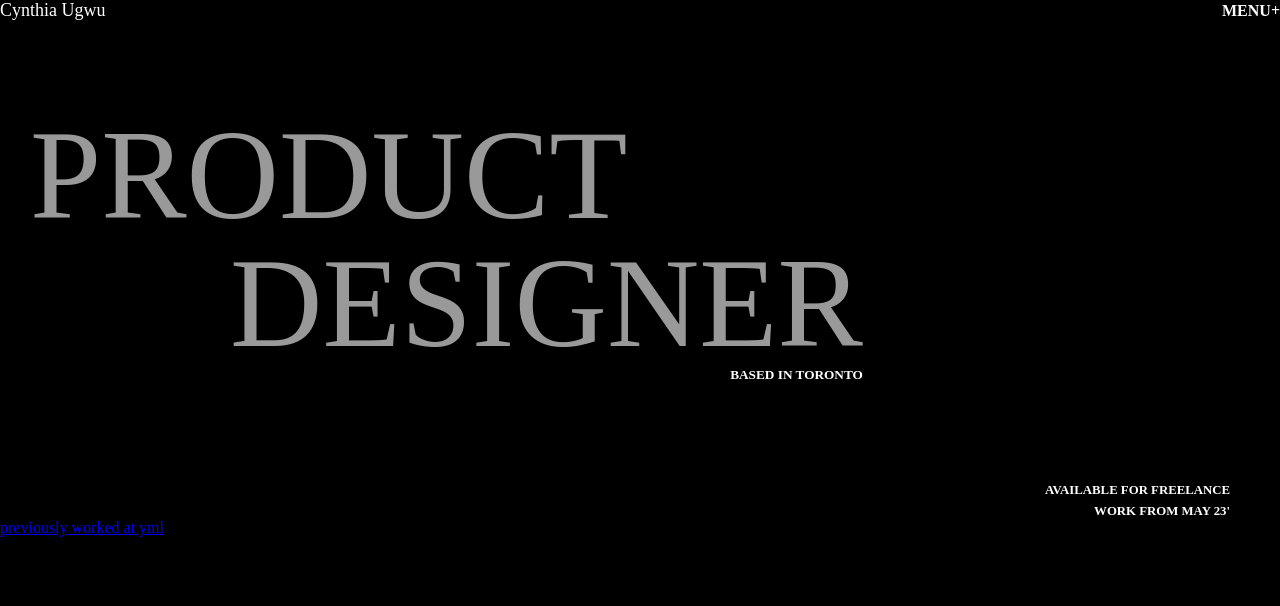
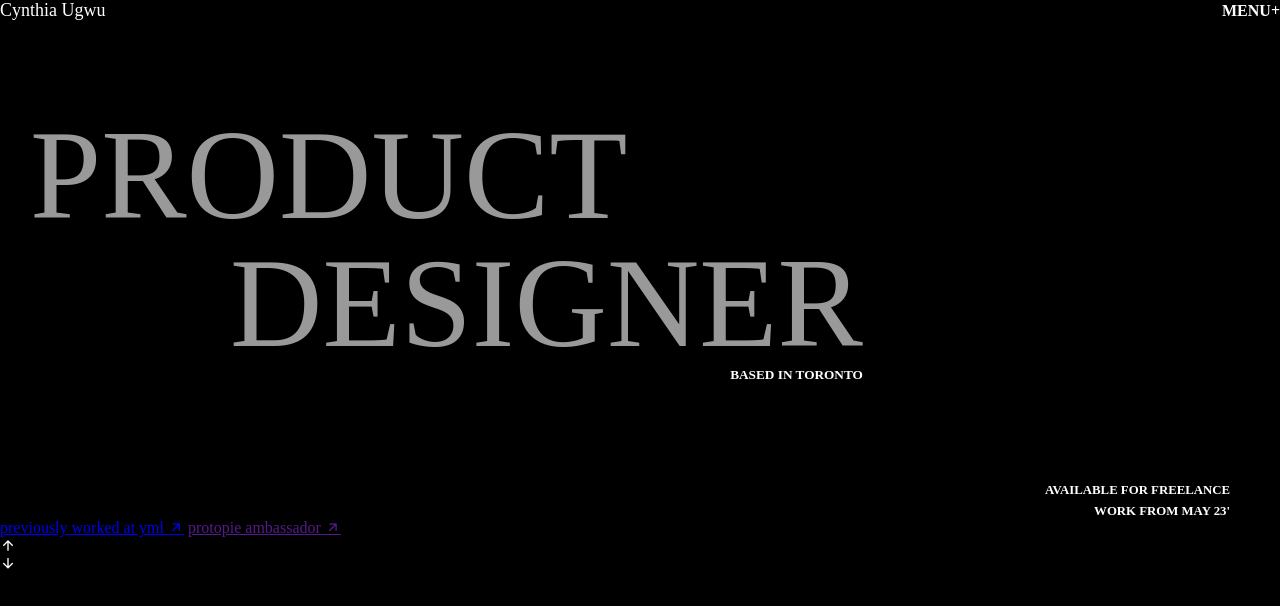
Before and after one commit to Abhineya/product-design-website, a plain HTML site: page index.html in a window 1280 px wide. Drawn offline with nearby package versions, Linux system fonts and the light colour scheme.

Commit message:
icons  added

```diff
--- a/index.html
+++ b/index.html
@@ -4,6 +4,10 @@
     <meta charset="UTF-8" />
     <meta name="viewport" content="width=device-width, initial-scale=1.0" />
     <title>Document</title>
+    <link
+      href="https://cdn.jsdelivr.net/npm/remixicon@4.2.0/fonts/remixicon.css"
+      rel="stylesheet"
+    />
     <link rel="stylesheet" href="style.css" />
   </head>
   <body>
@@ -25,8 +29,20 @@
           <h5>work from may 23'</h5>
         </div>
         <div id="herofooter">
-          <a href="https://abhineya.github.io/">previously worked at yml</a>
-          <a href=""></a>
+          <a href="https://abhineya.github.io/"
+            >previously worked at yml <i class="ri-arrow-right-up-line"></i
+          ></a>
+          <a href="">
+            protopie ambassador <i class="ri-arrow-right-up-line"></i>
+          </a>
+          <div id="iconset">
+            <div class="circle">
+              <i class="ri-arrow-up-line"></i>
+            </div>
+            <div class="circle">
+              <i class="ri-arrow-down-line"></i>
+            </div>
+          </div>
         </div>
       </div>
     </div>
```
